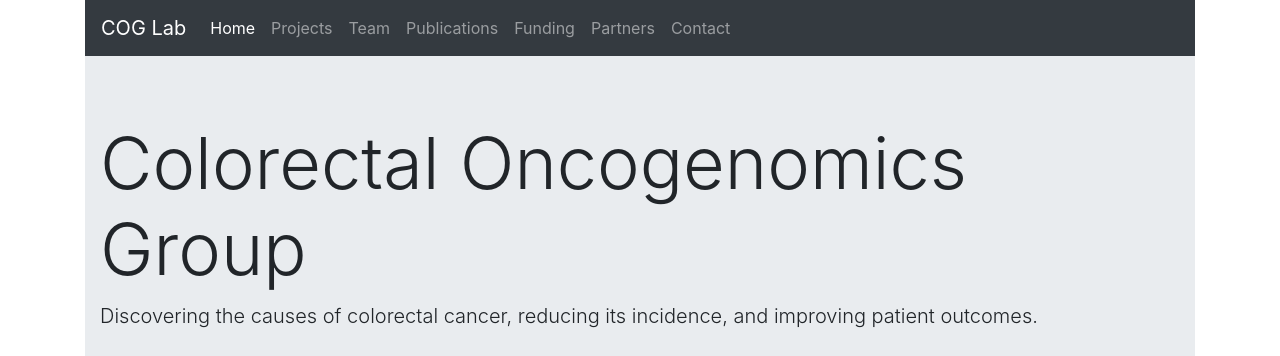
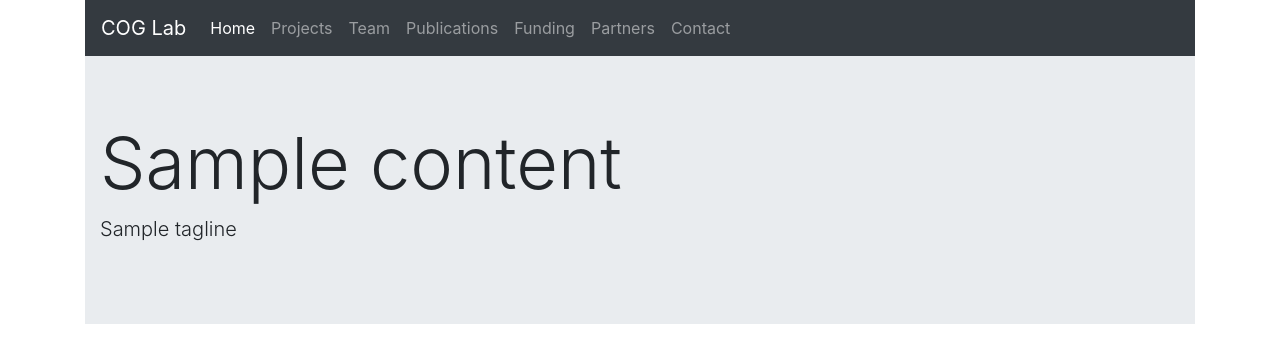
Before and after one commit to bjpop/coglabweb, a Python web app: template templates/index.html in a window 1280 px wide. Shown: the top 356 px of the page. Run offline with Jinja, Linux system fonts and the light colour scheme; the template is opened without the code that fills it: most values are stand-ins (such as "Sample title", 1, 10 or a date in 2020); grey boxes marked "Sample" are stand-in pictures; some libraries are stand-ins or nearby versions.

Commit message:
Template index

```diff
--- a/coglabweb/main.py
+++ b/coglabweb/main.py
@@ -115,7 +115,7 @@ def render_page(options, jinja_env, template, contents_filename=None):
 
 def render_pages(options, jinja_env):
     templates = [
-            ("index.html", None),
+            ("index.html", "index.yaml"),
             ("funding.html", "funding.yaml"),
             ("contact.html", None),
             ("publications.html", "publications.yaml"),
--- a/templates/index.html
+++ b/templates/index.html
@@ -6,8 +6,8 @@
 
 <div class="jumbotron jumbotron-fluid">
   <div class="container">
-              <h1 class="display-3">Colorectal Oncogenomics Group</h1>
-              <p class="lead">Discovering the causes of colorectal cancer, reducing its incidence, and improving patient outcomes.</p>
+    <h1 class="display-3">{{ contents.name }}</h1>
+    <p class="lead">{{ contents.tagline }}</p>
   </div>
 </div>
 
@@ -15,22 +15,18 @@
 
   <div class="col-6">
     <figure class="figure">
-                <img src="assets/img/group_photo_vccc_garden_crop_size.jpg" class="img-fluid rounded img-thumbnail" alt="Group Photo">
-                <figcaption class="figure-caption text-left">The team</figcaption>
+      <img src="{{ contents.photo }}" class="img-fluid rounded img-thumbnail" alt="Group Photo">
     </figure>
   </div>
 
   <div class="col-6">
     <h3>Overview</h3>
-              <p class="lead">Our research includes the identification and investigation of clinically and biologically relevant subtypes of colorectal cancer (CRC), including both familial and non-familial CRC, that can be identified through genetic, epigenetic, somatic and histopathological characterisation of CRC tumours and their pre-malignant lesions (polyps).</p>
+      {{ contents.overview }}
     <h5>Key research areas</h5>
     <ul>
-                <li>Identifying novel genetic risk factors for CRC.</li>
-		<li>Improving our understanding of major CRC-related diseases, such as
-		<span data-toggle="popover" title="Lynch Syndrome" data-content="Individuals who carry a high-risk mutation in one of the DNA mismatch repair genes, increasing their risk of developing certain cancers, including CRC."><mark>Lynch Syndrome</mark></span>
-		and
-		<span data-toggle="popover" title="Serrated Polyposis Syndrome" data-content="Individuals who have multiple serrated polyps in their colon, which increases their risk of developing CRC."><mark>Serrated Polyposis Syndrome</mark></span></li>
-                <li>Identifying biomarkers of risk and poor prognosis in CRC.</li>
+      {% for item in contents.research %}
+        <li>{{ item }}</li>
+      {% endfor %}
     </ul>
   </div>
 
```
Also changed, not shown: docs/index.html (+3 -6 lines), templates/index.yaml (added, +9 -0 lines). Lines whose indentation alone changed are shown as unchanged.
